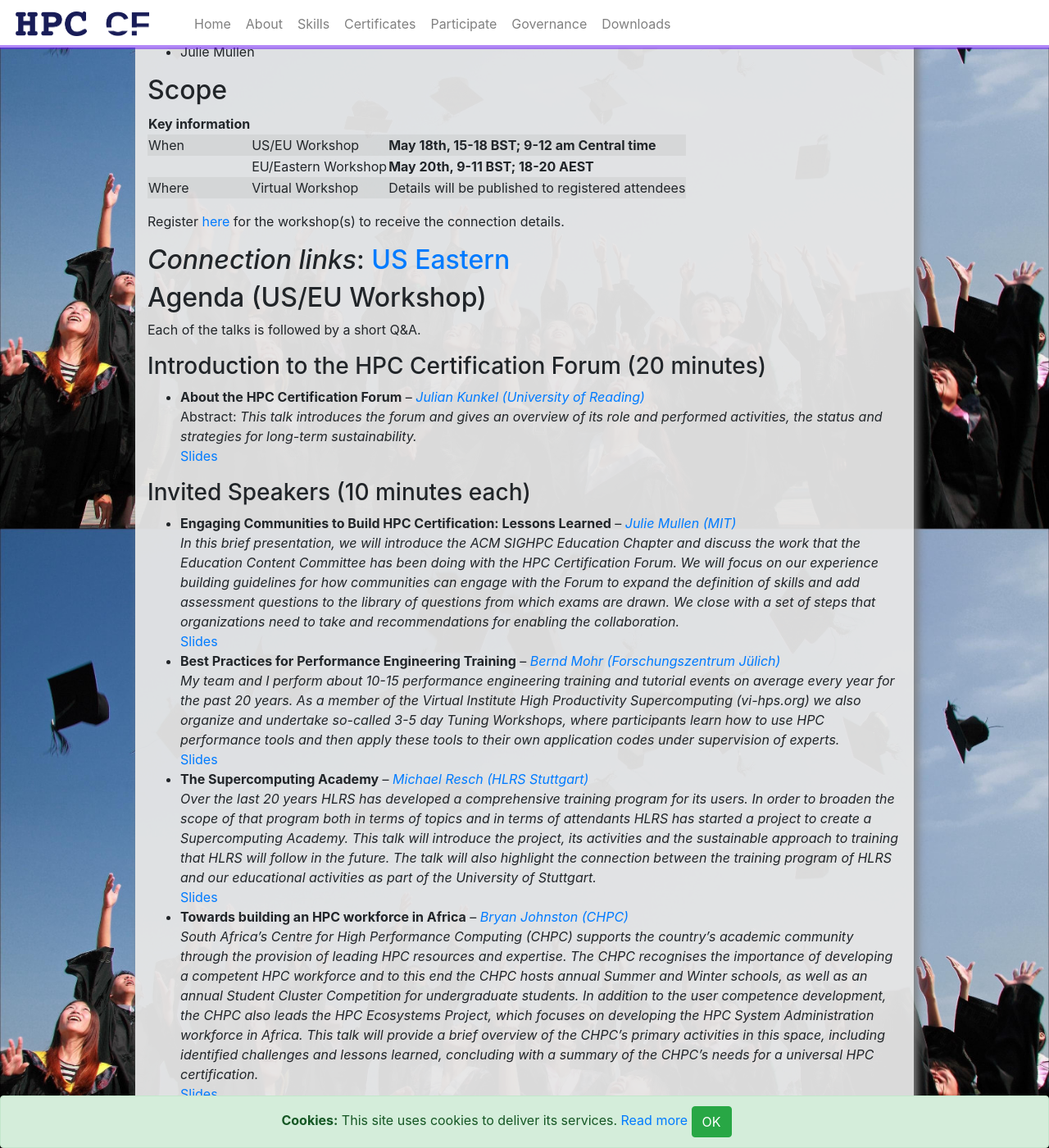
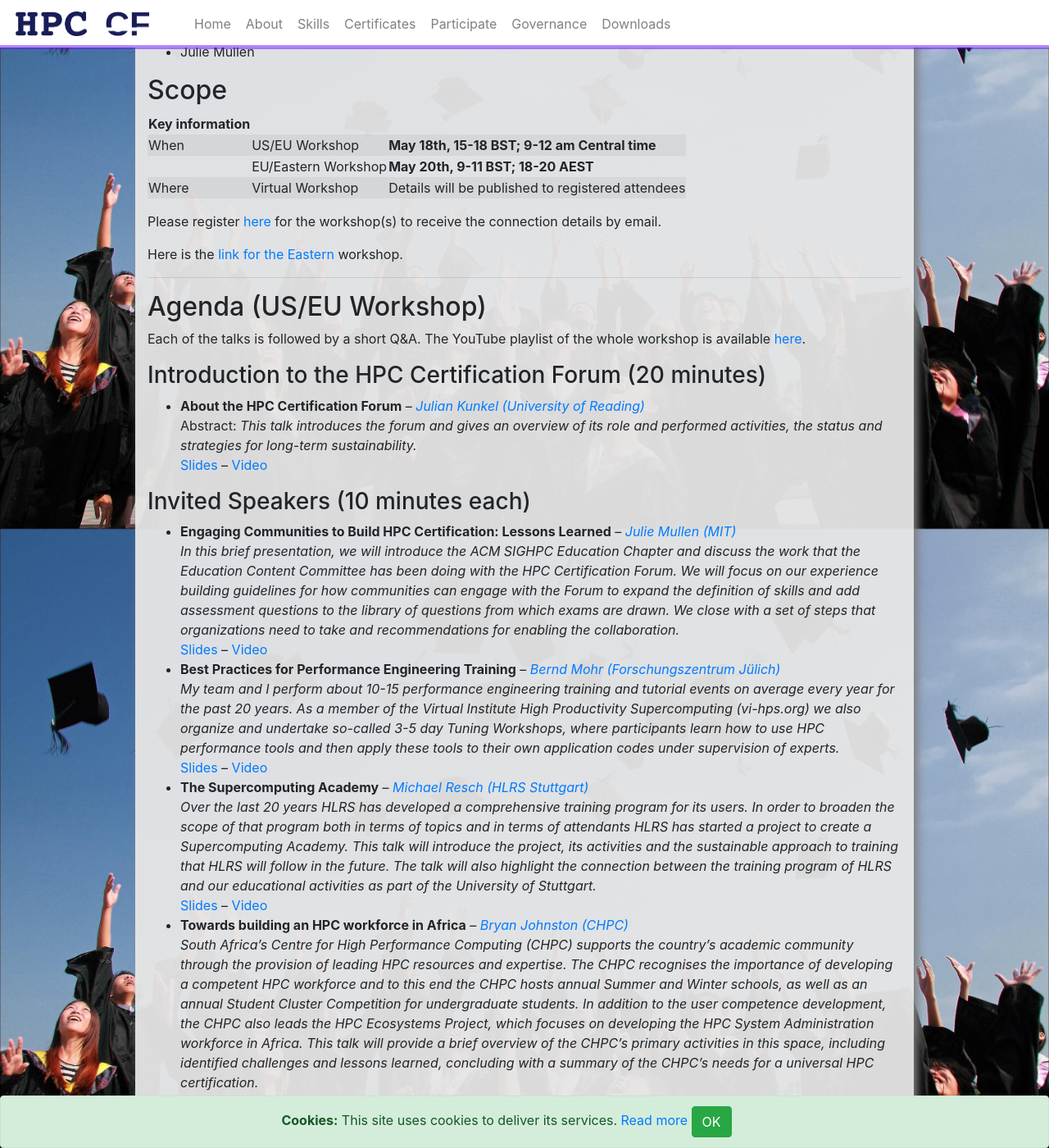
Before and after one commit to HPC-certification-forum/www, a Jekyll site: the page built from data/_posts/2020-05-18-workshop.md, in a window 1280 px wide and 1400 px high, scrolled down 1062 px. Shown: the whole window at 82% size. Built offline with Jekyll 4.4.1, drawn with Linux system fonts in a browser that asks for light colours.

Commit message:
Slides / Video links

```diff
--- a/data/_posts/2020-05-18-workshop.md
+++ b/data/_posts/2020-05-18-workshop.md
@@ -41,34 +41,36 @@
 |       | EU/Eastern Workshop | **May 20th, 9-11 BST; 18-20 AEST** |
 | Where | Virtual Workshop |  Details will be published to registered attendees |
 
-Register [here](https://forms.gle/7wzhpKJt3nPpci5t8) for the workshop(s) to receive the connection details.
+Please register [here](https://forms.gle/7wzhpKJt3nPpci5t8) for the workshop(s) to receive the connection details by email.
 
-*Connection links*: [US](http://bit.ly/hpccf-us) [Eastern](http://bit.ly/hpccf-eastern)
+Here is the [link for the Eastern](http://bit.ly/hpccf-eastern) workshop.
+
 ---
 
 ## Agenda (US/EU Workshop)
 
 Each of the talks is followed by a short Q&A.
+The YouTube playlist of the whole workshop is available [here](https://www.youtube.com/playlist?list=PL_PBXYC_ExoPkW1ykkb_wNhCmWAq3IybO).
 
 ### Introduction to the HPC Certification Forum (20 minutes)
   * **About the HPC Certification Forum** -- *[Julian Kunkel (University of Reading)](https://hps.vi4io.org/about/people/julian_kunkel)* <br/> <!-- [Slides](/assets/talks/isc19-hpccf.pdf) -->
   Abstract: *This talk introduces the forum and gives an overview of its role and performed activities, the status and strategies for long-term sustainability.* <br/>
-  [Slides](/assets/talks/2020-05/welcome.pdf)
+  [Slides](/assets/talks/2020-05/welcome.pdf) -- [Video](https://www.youtube.com/watch?v=AFPOOxCykOM&list=PL_PBXYC_ExoPkW1ykkb_wNhCmWAq3IybO&index=2)
 
 ### Invited Speakers (10 minutes each)
   * **Engaging Communities to Build HPC Certification: Lessons Learned** -- *[Julie Mullen (MIT)](https://www.ll.mit.edu/biographies/julie-mullen)*<br/>*In this brief presentation, we will introduce the ACM SIGHPC Education Chapter and discuss the work that the Education Content Committee has been doing with the HPC Certification Forum.  We will focus on our experience building guidelines for how communities can engage with the Forum to expand the definition of skills and add assessment questions to the library of questions from which exams are drawn. We close with a set of steps that organizations need to take and recommendations for enabling the collaboration.*<br/>
-  [Slides](/assets/talks/2020-05/SIGHPC-EduChpt-slides-CertForumWkshp2020.pptx)
+  [Slides](/assets/talks/2020-05/SIGHPC-EduChpt-slides-CertForumWkshp2020.pptx)  -- [Video](https://www.youtube.com/watch?v=-VAgLTgCaZw&list=PL_PBXYC_ExoPkW1ykkb_wNhCmWAq3IybO&index=3)
   * **Best Practices for Performance Engineering Training** -- *[Bernd Mohr (Forschungszentrum Jülich)](https://www.fz-juelich.de/SharedDocs/Personen/IAS/JSC/EN/staff/mohr_b.html)* <br/> *My team and I perform about 10-15 performance engineering training and tutorial events on average every year for the past 20 years. As a member of the Virtual Institute High Productivity Supercomputing (vi-hps.org) we also organize and undertake so-called 3-5 day Tuning Workshops, where participants learn how to use HPC performance tools and then apply these tools to their own application codes under supervision of experts.* <br/>
-  [Slides](/assets/talks/2020-05/mohr-best-practices.pdf)
+  [Slides](/assets/talks/2020-05/mohr-best-practices.pdf)  -- [Video](https://www.youtube.com/watch?v=8iIxDTOqdo8&list=PL_PBXYC_ExoPkW1ykkb_wNhCmWAq3IybO&index=4)
   * **The Supercomputing Academy** -- *[Michael Resch (HLRS Stuttgart)](https://www.hlrs.de/about-us/organization/people/person/resch/)* <br/> *Over the last 20 years HLRS has developed a comprehensive training program for its users. In order to broaden the scope of that program both in terms of topics and in terms of attendants HLRS has started a project to create a Supercomputing Academy. This talk will introduce the project, its activities and the sustainable approach to training that HLRS will follow in the future. The talk will also highlight the connection between the training program of HLRS and our educational activities as part of the University of Stuttgart.*<br/>
-  [Slides](/assets/talks/2020-05/)
+  [Slides](/assets/talks/2020-05/resch-supercomputing-academy.pptx)  -- [Video](https://www.youtube.com/watch?v=ImeRD_JlAW4&list=PL_PBXYC_ExoPkW1ykkb_wNhCmWAq3IybO&index=5&t=0s)
   * **Towards building an HPC workforce in Africa** -- *[Bryan Johnston (CHPC)](https://www.chpc.ac.za/)* <br/> *South Africa's Centre for High Performance Computing (CHPC) supports the country's academic community through the provision of leading HPC resources and expertise. The CHPC recognises the importance of developing a competent HPC workforce and to this end the CHPC hosts annual Summer and Winter schools, as well as an annual Student Cluster Competition for undergraduate students. In addition to the user competence development, the CHPC also leads the HPC Ecosystems Project, which focuses on developing the HPC System Administration workforce in Africa. This talk will provide a brief overview of the CHPC's primary activities in this space, including identified challenges and lessons learned, concluding with a summary of the CHPC's needs for a universal HPC certification.*<br/>
-  [Slides](/assets/talks/2020-05/johnston-workforce-afrika.pdf)
+  [Slides](/assets/talks/2020-05/johnston-workforce-afrika.pdf)  -- [Video](https://www.youtube.com/watch?v=hNoUiAbw32o&list=PL_PBXYC_ExoPkW1ykkb_wNhCmWAq3IybO&index=6&t=0s)
 
 ### Examination and certification of HPCCF (20 minutes)
   * **Certification strategy and contributions** -- *[Christian Meesters (Johannes Gutenberg-Universität Mainz)](https://hpc.uni-mainz.de/high-performance-computing/98-2/ )* <br/>
-  Abstract: *This talk presents the draft for the certification process, the examinations, the design of the question pool, and how contributions can be made to the question pool.* <br/>
-  [Slides](/assets/talks/2020-05/examination.pdf)
+  *This talk presents the draft for the certification process, the examinations, the design of the question pool, and how contributions can be made to the question pool.* <br/>
+  [Slides](/assets/talks/2020-05/examination.pdf)  -- [Video](https://www.youtube.com/watch?v=BGBVBIji72Q&list=PL_PBXYC_ExoPkW1ykkb_wNhCmWAq3IybO&index=7&t=0s)
 
 ### Discussion
   * Recognition of certificates
```
Also changed, not shown: 2 other files.
